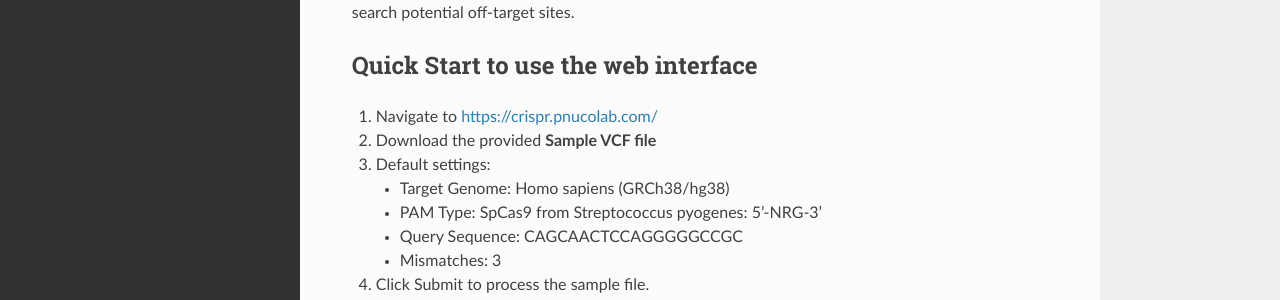
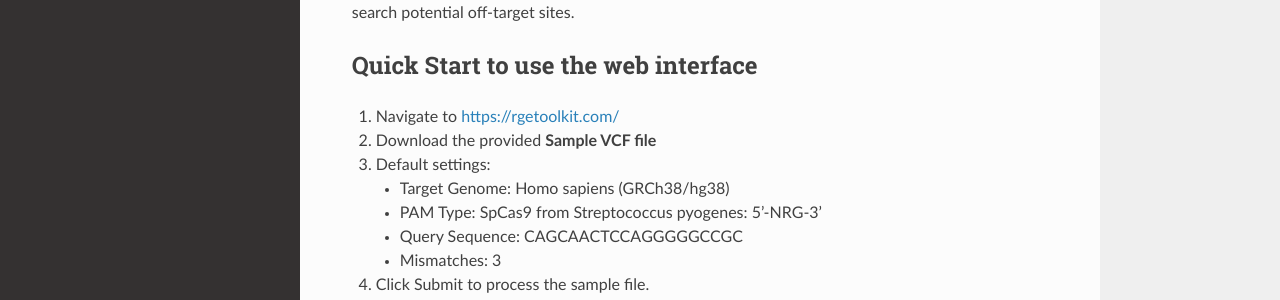
Before and after one commit to pnucolab/rgen-toolkit, a Sphinx documentation site: the page built from docs/source/index.rst, in a window 1280 px wide and 1365 px high. Shown: the part 255-555 px from the top of the window. Built offline with Sphinx 7.4.7 and the Read the Docs theme 3.1.0, drawn with Linux system fonts in a browser that asks for light colours; some of the changed lines change nothing that is shown.

Commit message:
Update web interface URL in documentation

```diff
--- a/docs/source/index.rst
+++ b/docs/source/index.rst
@@ -10,7 +10,7 @@ reference genomes to search potential off-target sites.
 Quick Start to use the web interface
 ------------------------------------
 
-1. Navigate to https://crispr.pnucolab.com/
+1. Navigate to https://rgetoolkit.com/
 2. Download the provided **Sample VCF file**
 3. Default settings:
 
```
